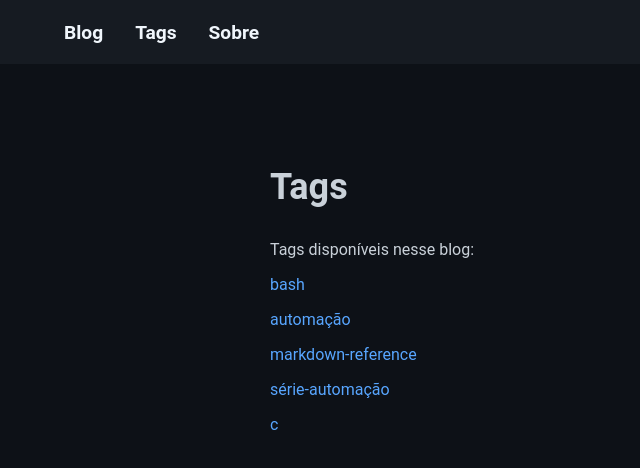
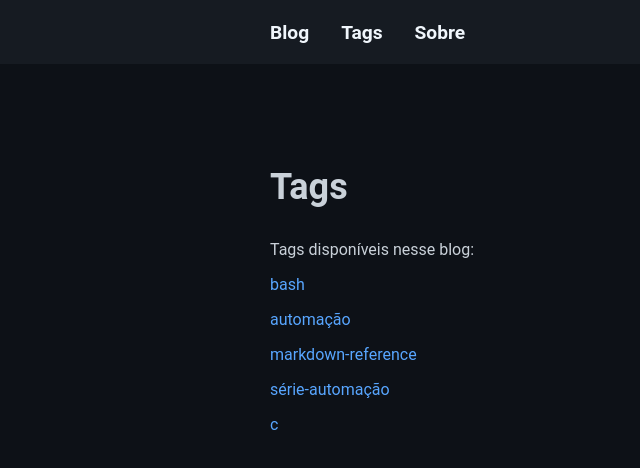
Before and after one commit to yudi-azvd/blog, a Next.js app: page /blog/tags in a window 1280 px wide. Shown: the top 468 px of the page, without its empty margins (0-640 px from the left). Built offline with nearby package versions, Linux system fonts and the light colour scheme.

Commit message:
fixed header max-width

```diff
--- a/src/components/Header/style.ts
+++ b/src/components/Header/style.ts
@@ -30,4 +30,10 @@ export const Content = styled.div`
       text-decoration: none;
     }
   }
+
+  @media (min-width: 650px) {
+    & {
+      max-width: calc(800px - (30px * 2));
+    }
+  }
 `
--- a/src/pages/blog/tags/index.tsx
+++ b/src/pages/blog/tags/index.tsx
@@ -3,7 +3,6 @@ import Head from 'next/head'
 import { Container, Content } from '@/styles/pages/blog/tags'
 import { getAvailableTags } from '@/lib/tags'
 import Link from '@/components/Link'
-import GoBack from '@/components/GoBack'
 
 interface TagsProps {
   tags: string[]
```
